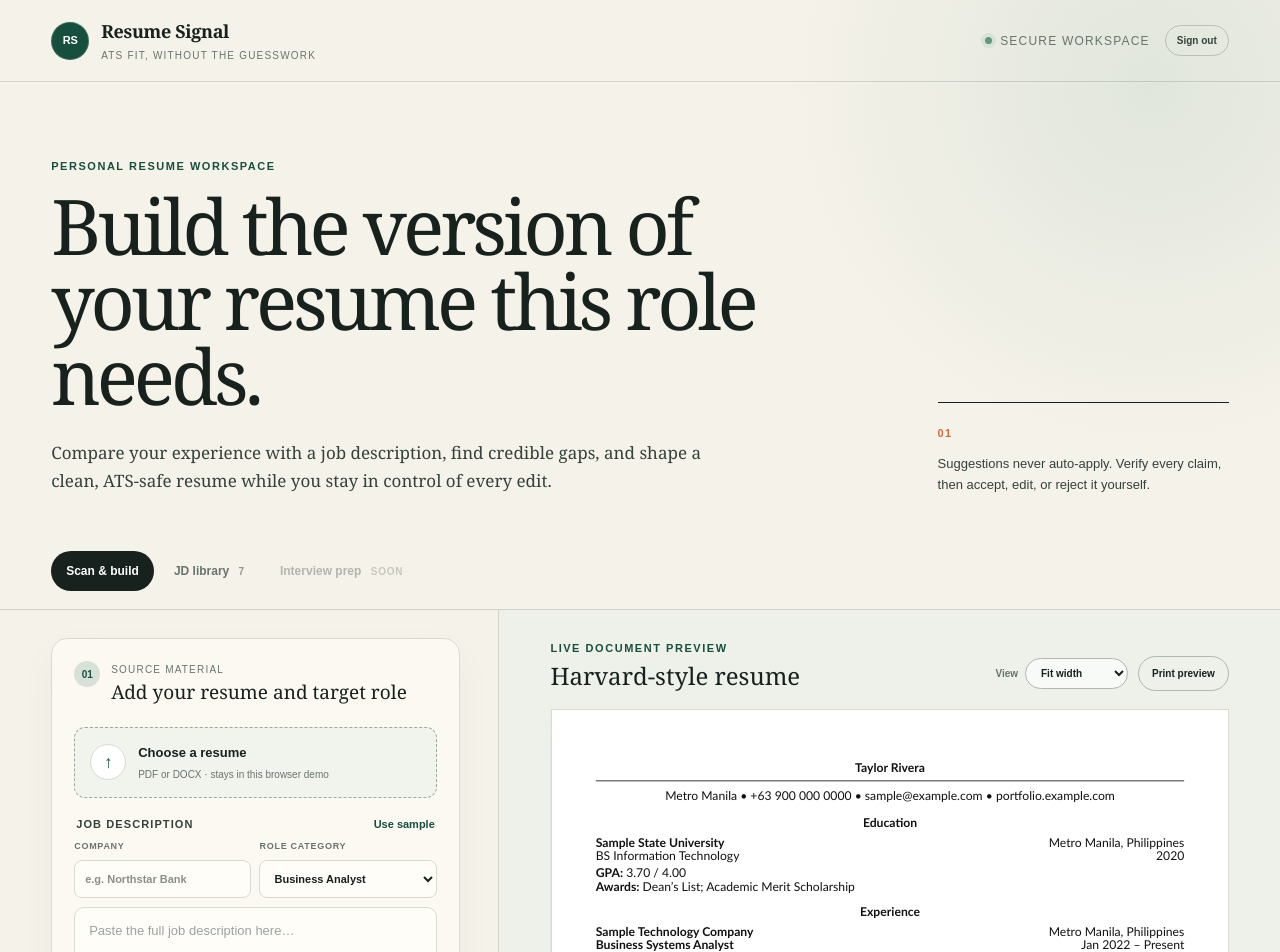
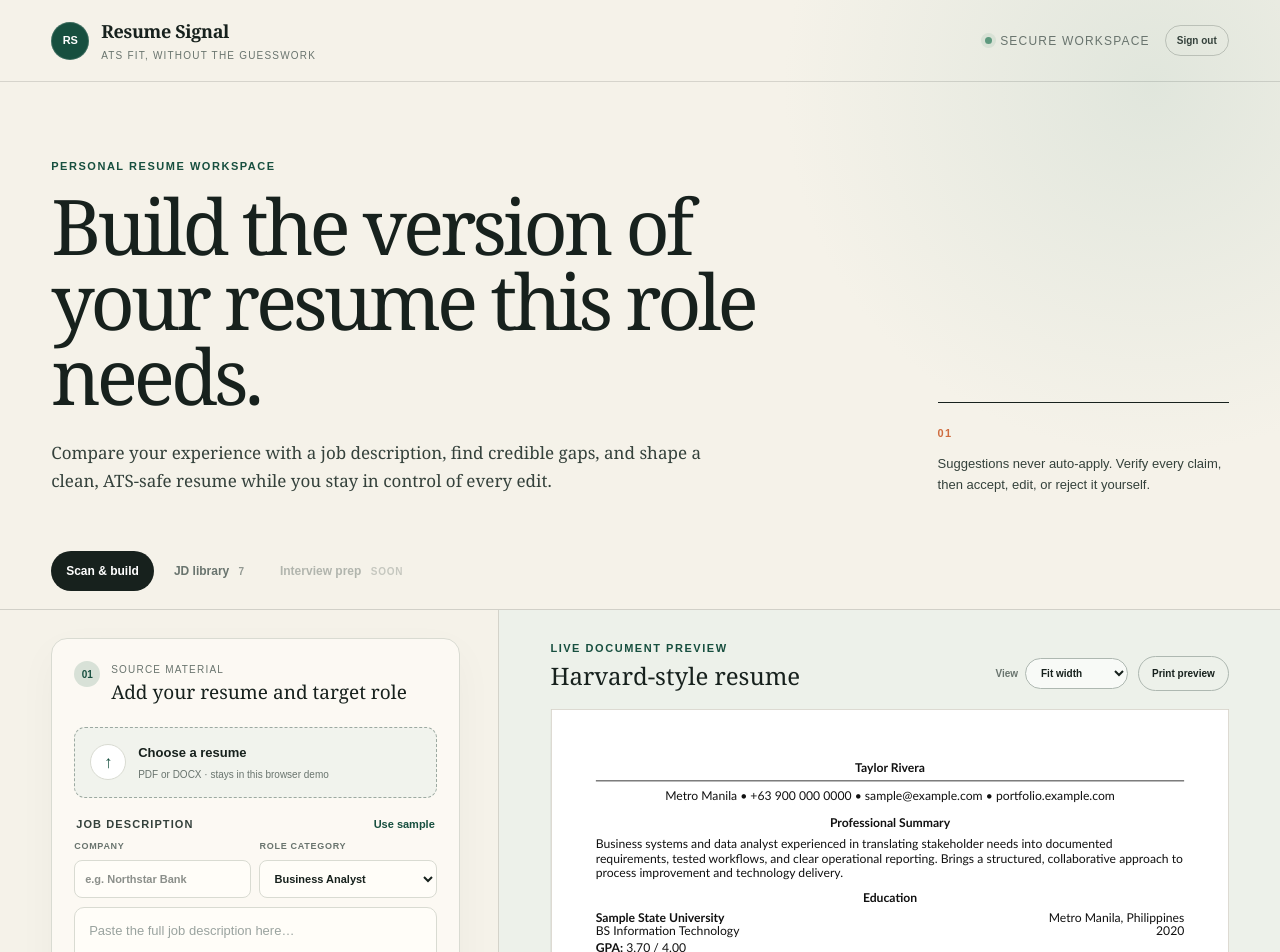
Before and after one commit to carlo-cortez/resume-signal, a Next.js app: page / in a window 1280 px wide. Shown: the top 952 px of the page. Built offline with nearby package versions, Linux system fonts and the light colour scheme.

Commit message:
Add professional summary section

```diff
--- a/app/globals.css
+++ b/app/globals.css
@@ -203,6 +203,7 @@ textarea:focus { border-color: var(--forest); outline: 3px solid rgba(23,79,63,.
 .resume-role ul { margin: 5px 0 0; padding-left: .36in; list-style: disc; }
 .resume-role li { margin: 0 0 2px; padding-left: 2px; line-height: 1.25; }
 .paper mark { padding: 0; color: inherit; background: transparent; border-bottom: 1px dotted #555; }
+.summary-copy { margin: 0; line-height: 1.22; }
 .skill-line { margin: 1px 0 0; line-height: 1.15; }
 .preview-legend { display: flex; flex-wrap: wrap; gap: 17px; margin-top: 15px; color: var(--muted); font-size: 10px; }
 .preview-legend span { display: inline-flex; align-items: center; gap: 6px; }
--- a/app/page.tsx
+++ b/app/page.tsx
@@ -520,6 +520,10 @@ export default function Home() {
                   <div className="resume-name">Taylor Rivera</div>
                   <p className="contact">Metro Manila • +63 900 000 0000 • sample@example.com • portfolio.example.com</p>
 
+              <ResumeSection title="Professional Summary">
+                <p className="summary-copy">Business systems and data analyst experienced in translating stakeholder needs into documented requirements, tested workflows, and clear operational reporting. Brings a structured, collaborative approach to process improvement and technology delivery.</p>
+              </ResumeSection>
+
               <ResumeSection title="Education">
                 <div className="resume-entry">
                   <div className="resume-line"><strong>Sample State University</strong><span>Metro Manila, Philippines</span></div>
```
Also changed, not shown: 1 other file (tests, documents, lock files or other folders).
